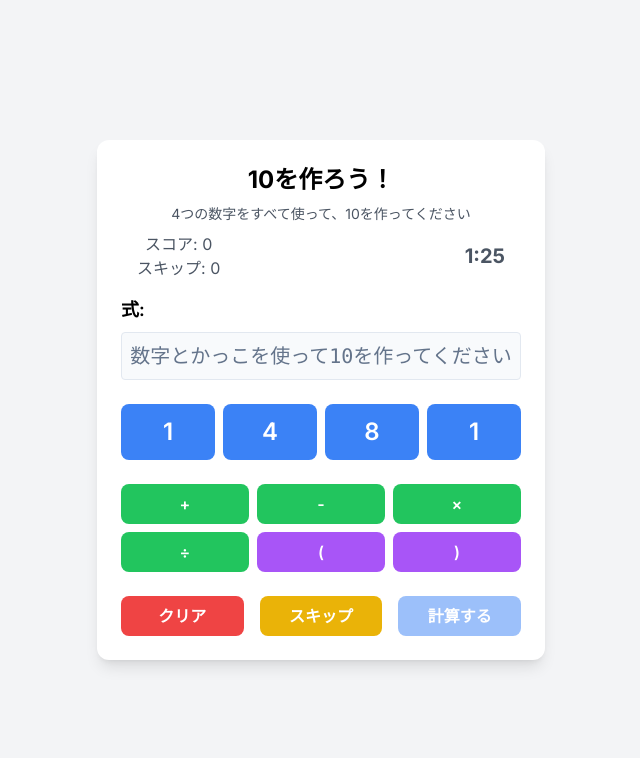
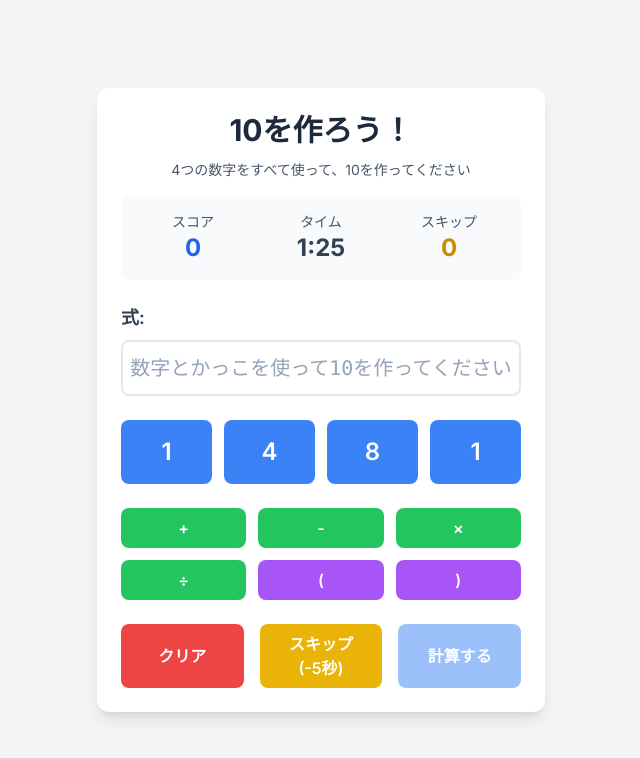
Before and after one commit to poposuke18/Calculation10, a Next.js app: page / in a window 1280 px wide. Shown: the top 758 px of the page, without its empty margins (319-959 px from the left). Built offline with nearby package versions, Linux system fonts and the light colour scheme.

Commit message:
Change new UI

```diff
--- a/components/MathPuzzleGame.js
+++ b/components/MathPuzzleGame.js
@@ -2,9 +2,11 @@
 "use client";
 
 import { useState, useEffect } from 'react';
+import { motion, AnimatePresence } from 'framer-motion';
 import Button from './Button';
 import Card from './Card';
 import { evaluateExpression, extractNumbersFromExpression, areArraysEqual } from '../lib/mathUtils';
+
 
 const MathPuzzleGame = () => {
   const [numbers, setNumbers] = useState([]);
@@ -124,101 +126,176 @@ const MathPuzzleGame = () => {
 
   return (
     <Card className="w-full max-w-md">
-      <div className="text-center mb-4">
-        <h1 className="text-2xl font-bold mb-2">10を作ろう！</h1>
-        <p className="text-sm text-gray-600 mb-2">
+      {/* ヘッダー部分 */}
+      <div className="text-center mb-6">
+        <h1 className="text-3xl font-bold mb-3 text-slate-800">10を作ろう！</h1>
+        <p className="text-sm text-slate-600 mb-4">
           4つの数字をすべて使って、10を作ってください
         </p>
-        <div className="flex justify-between px-4 items-center">
-        <div>
-          <p className="text-gray-600">スコア: {score}</p>
-          <p className="text-gray-600">スキップ: {skippedCount}</p>
+
+        {/* スコアとタイマーの表示を改善 */}
+        <div className="grid grid-cols-3 gap-4 p-4 bg-slate-50 rounded-lg">
+          <div className="text-center">
+            <p className="text-sm text-slate-600">スコア</p>
+            <motion.p
+              key={score}
+              initial={{ scale: 1.5 }}
+              animate={{ scale: 1 }}
+              className="text-2xl font-bold text-blue-600"
+            >
+              {score}
+            </motion.p>
           </div>
-        <div className={`text-xl font-bold ${timeLeft <= 10 ? 'text-red-500' : 'text-gray-600'}`}>
+
+          <div className="text-center">
+            <p className="text-sm text-slate-600">タイム</p>
+            <motion.div
+              className={`text-2xl font-bold ${
+                timeLeft <= 10 ? 'text-red-500' : 'text-slate-700'
+              }`}
+              animate={timeLeft <= 10 ? {
+                scale: [1, 1.1, 1],
+                transition: { repeat: Infinity, duration: 1 }
+              } : {}}
+            >
               {Math.floor(timeLeft / 60)}:{(timeLeft % 60).toString().padStart(2, '0')}
+            </motion.div>
+          </div>
+
+          <div className="text-center">
+            <p className="text-sm text-slate-600">スキップ</p>
+            <motion.p
+              key={skippedCount}
+              initial={{ scale: 1.2 }}
+              animate={{ scale: 1 }}
+              className="text-2xl font-bold text-yellow-600"
+            >
+              {skippedCount}
+            </motion.p>
           </div>
         </div>
       </div>
 
+      {/* ゲームオーバー時の表示 */}
+      <AnimatePresence>
         {!isPlaying && (
+          <motion.div
+            initial={{ opacity: 0, y: 20 }}
+            animate={{ opacity: 1, y: 0 }}
+            exit={{ opacity: 0 }}
+            className="text-center mb-6"
+          >
+            <div className="bg-slate-800 text-white p-6 rounded-lg mb-4">
+              <h2 className="text-2xl font-bold mb-2">ゲームオーバー！</h2>
+              <p className="text-3xl font-bold text-yellow-400 mb-4">{score} 点</p>
               <Button
-          className="bg-green-500 mt-4"
+                className="bg-green-500 w-full"
                 onClick={handleRestart}
               >
                 もう一度プレイ
               </Button>
+            </div>
+          </motion.div>
         )}
+      </AnimatePresence>
 
       {/* 式を表示するエリア */}
       <div className="mb-6">
-        <p className="text-lg font-semibold mb-2">式:</p>
-        <div
-          className={`h-12 rounded flex items-center justify-center text-xl font-mono border transition-colors duration-300 ${
+        <p className="text-lg font-semibold mb-2 text-slate-700">式:</p>
+        <motion.div
+          className={`h-14 rounded-lg flex items-center justify-center text-xl font-mono border-2 transition-colors duration-300 ${
             isCorrect
               ? "bg-green-100 border-green-500 text-green-700"
-              : "bg-slate-50 border-slate-200 text-slate-900"
+              : "bg-white border-slate-200 text-slate-900"
           }`}
+          animate={isCorrect ? {
+            scale: [1, 1.02, 1],
+            transition: { duration: 0.3 }
+          } : {}}
         >
           {expression || (
-            <span className="text-slate-500">
+            <span className="text-slate-400">
               数字とかっこを使って10を作ってください
             </span>
           )}
-        </div>
+        </motion.div>
+        <AnimatePresence>
           {error && (
-          <div className="mt-2 text-red-500 text-sm">{error}</div>
+            <motion.div
+              initial={{ opacity: 0, y: -10 }}
+              animate={{ opacity: 1, y: 0 }}
+              exit={{ opacity: 0 }}
+              className="mt-2 text-red-500 text-sm text-center"
+            >
+              {error}
+            </motion.div>
           )}
+        </AnimatePresence>
       </div>
 
       {/* 数字ボタン */}
-      <div className="grid grid-cols-4 gap-2 mb-6">
+      <div className="grid grid-cols-4 gap-3 mb-6">
         {numbers.map((number, index) => (
+          <motion.div
+            key={index}
+            initial={{ scale: 0 }}
+            animate={{ scale: 1 }}
+            transition={{ delay: index * 0.1 }}
+          >
             <Button
-            key={index}
-            className={`h-14 text-2xl ${
-              usedNumbers.includes(index) ? "bg-blue-300" : "bg-blue-500"
+              className={`h-16 text-2xl w-full ${
+                usedNumbers.includes(index)
+                  ? "bg-blue-300 hover:bg-blue-300"
+                  : "bg-blue-500 hover:bg-blue-600"
               }`}
               onClick={() => handleNumberClick(number, index)}
               disabled={usedNumbers.includes(index)}
             >
               {number}
             </Button>
+          </motion.div>
         ))}
       </div>
 
       {/* 演算子ボタン */}
-      <div className="grid grid-cols-3 gap-2 mb-6">
-        {['+', '-', '×', '÷', '(', ')'].map((op) => (
+      <div className="grid grid-cols-3 gap-3 mb-6">
+        {['+', '-', '×', '÷', '(', ')'].map((op, index) => (
+          <motion.div
+            key={op}
+            initial={{ opacity: 0 }}
+            animate={{ opacity: 1 }}
+            transition={{ delay: index * 0.05 }}
+          >
             <Button
-            key={op}
               className={
                 ['+', '-', '×', '÷'].includes(op)
-                ? "bg-green-500"
-                : "bg-purple-500"
+                  ? "bg-green-500 hover:bg-green-600 w-full"
+                  : "bg-purple-500 hover:bg-purple-600 w-full"
               }
               onClick={() => handleOperatorClick(op)}
             >
               {op}
             </Button>
+          </motion.div>
         ))}
       </div>
 
       {/* アクションボタン */}
       <div className="grid grid-cols-3 gap-4">
         <Button
-    className="bg-red-500"
+          className="bg-red-500 hover:bg-red-600 w-full"
           onClick={handleClear}
         >
           クリア
         </Button>
         <Button
-    className="bg-yellow-500"
+          className="bg-yellow-500 hover:bg-yellow-600 w-full"
           onClick={handleSkip}
         >
-    スキップ
+          スキップ (-5秒)
         </Button>
         <Button
-    className="bg-blue-500"
+          className="bg-blue-500 hover:bg-blue-600 w-full"
           onClick={handleCalculate}
           disabled={!expression}
         >
```
Lines whose indentation alone changed are shown as unchanged.
